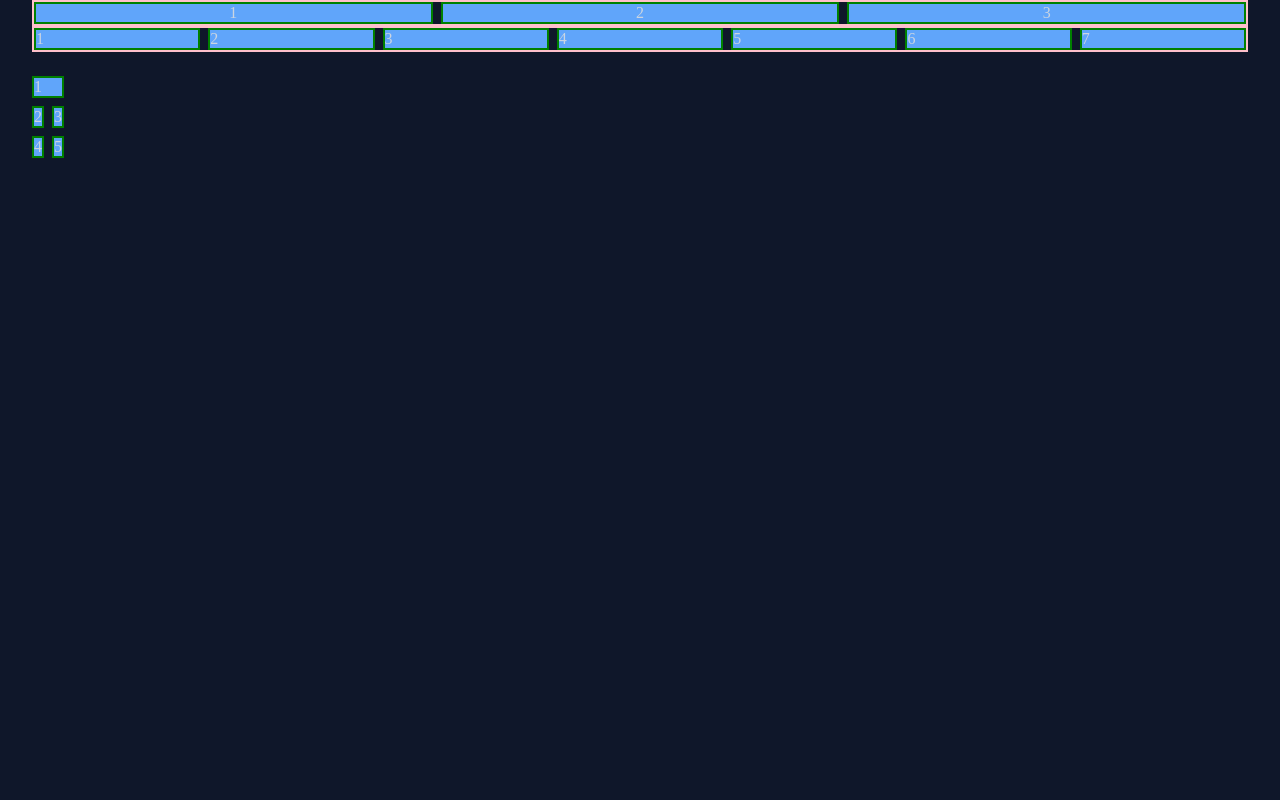
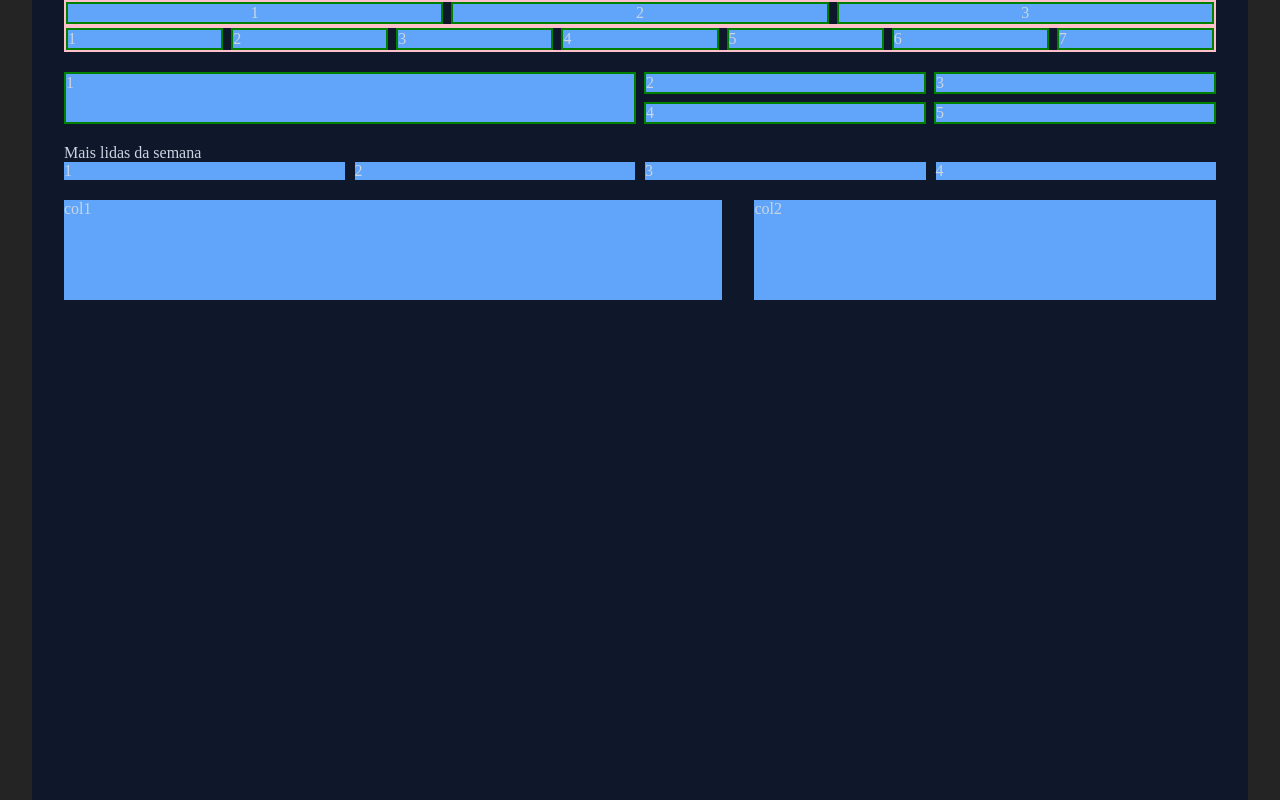
Before and after one commit to caiodragorj/portal, a plain HTML site: page index.html in a window 1280 px wide. Drawn offline with Linux system fonts and the light colour scheme.

Commit message:
skeleton

```diff
--- a/index.html
+++ b/index.html
@@ -1,11 +1,13 @@
 <!DOCTYPE html>
 <html lang="pt-br">
+
 <head>
     <meta charset="UTF-8">
     <meta name="viewport" content="width=device-width, initial-scale=1.0">
     <link rel="stylesheet" href="styles/index.css">
     <title>Portal de Notícias</title>
 </head>
+
 <body>
     <div class="container">
         <header>
@@ -22,9 +24,11 @@
                 <div>5</div>
                 <div>6</div>
                 <div>7</div>
-          </div>
+            </div>
         </header>
-        <main>
+
+        <!--DESTAQUES-->
+        <div class="main">
             <div class="destaque grid">
                 <div>1</div>
                 <div>2</div>
@@ -32,7 +36,28 @@
                 <div>4</div>
                 <div>5</div>
             </div>
-        </main>
+        </div>
+
+        <!--MAIS LIDAS-->
+        <div class="mais-lidas">
+            <p>Mais lidas da semana</p>
+            <ul class="noticias-semana">
+                <li>1</li>
+                <li>2</li>
+                <li>3</li>
+                <li>4</li>
+            </ul>
+        </div>
+         <!--CONTEUDO GERAL-->
+         <div class="content-all">
+            <div class="cols col-01">
+                <p>col1</p>
+            </div>
+            <div class=" cols col-02">
+                <p>col2</p>
+            </div>
+         </div>
     </div>
 </body>
+
 </html>
--- a/styles/global.css
+++ b/styles/global.css
@@ -21,7 +21,7 @@
 body {
   font: var(--text);
   color: var(--text-color2);
-  background-color: var(--bg-color);
+  background-color: #242424;
 }
 
 a {
@@ -36,8 +36,10 @@ a:hover {
 
 .container {
   padding-inline: 32px;
-  max-width: 1280px;
+  max-width: 1216px;
   margin-inline: auto;
+  background-color: var(--bg-color);
+  height: 100vh;
 }
 
 .surface-color {
--- a/styles/grid.css
+++ b/styles/grid.css
@@ -1,41 +1,85 @@
-.grid{
+.grid {
   display: grid;
   gap: 8px;
 }
 
-header .menu{
+header .menu {
   grid-template-columns: repeat(3, 1fr);
   border: 2px solid pink;
   justify-content: space-around;
 }
 
- header .menu div{
+header .menu div {
   background-color: var(--brand-color);
   text-align: center;
   border: 2px solid green;
 }
 
- header .nav{
+header .nav {
   grid-template-columns: repeat(7, 1fr);
   border: 2px solid pink;
   gap: 8px;
+  margin-bottom: 20px;
 }
 
-  header .nav div{
+header .nav div {
   background-color: var(--brand-color);
   border: 2px solid green;
 }
 
-   main .destaque {
-    grid-template-columns: repeat(2, 1fr);
+/*DESTAQUES*/
+.main .destaque {
+  grid-template-columns: repeat(4, 1fr);
+  margin-bottom: 20px;
 }
 
-   main .destaque div{
+.main .destaque div {
   background-color: var(--brand-color);
   border: 2px solid green;
 }
 
-   main .destaque div:nth-child(1) {
-    grid-column-start: 1;
-    grid-column-end: 3;
+.main div:nth-child(1) {
+
+  grid-column: 1/3;
+  grid-row: 1/3;
 }
+
+.main div:nth-child(4) {
+  grid-column: 3/3;
+}
+
+/*MAIS LIDAS SEMANA*/
+.mais-lidas .noticias-semana {
+  display: flex;
+  justify-content: space-between;
+  gap: 10px;
+  margin-bottom: 20px;
+}
+
+.mais-lidas .noticias-semana li {
+  list-style: none;
+  background-color: var(--brand-color);
+  width: 100vh;
+
+}
+
+/*CONTEUDO GERAL*/
+.content-all {
+  display: flex;
+  justify-content: space-between;
+  gap: 32px;
+}
+
+.content-all .cols {
+  background-color: var(--brand-color);
+}
+
+.content-all .cols.col-01 {
+  width: 696px;
+  height: 100px;
+}
+
+.content-all .cols.col-02 {
+  width: 488px;
+  height: 100px;
+}
```
Lines whose indentation alone changed are shown as unchanged.
